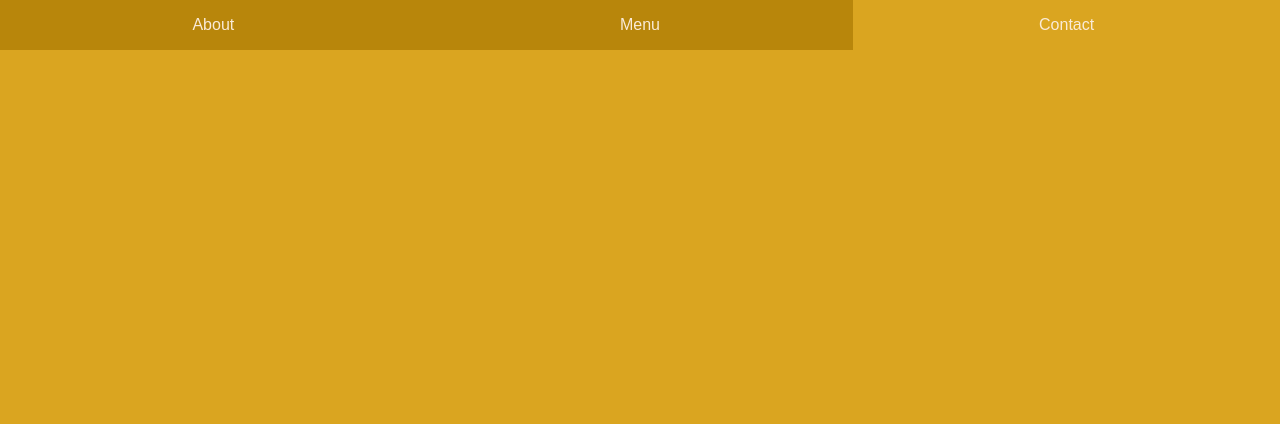
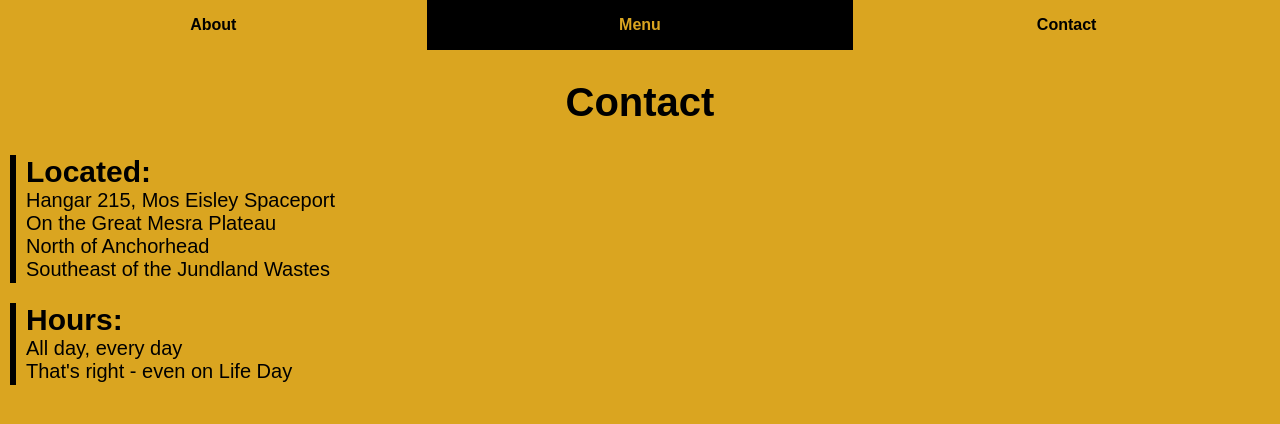
Before and after one commit to CutlerSheridan/restaurant, a website built with webpack: page dist/index.html in a window 1280 px wide. Both pictures are taken after a click on the element "Contact". Built offline with nearby package versions, Linux system fonts and the light colour scheme.

Commit message:
0.4.1 Contact; convert HTML to JS

```diff
--- /dev/null
+++ b/src/contact-content.js
@@ -0,0 +1,47 @@
+const createContact = () => {
+    const header = document.createElement("h1");
+    header.classList.add("h1-c");
+    header.textContent = "Contact";
+
+    const textBlocks = [
+        {
+            headline: "Located:",
+            textLines: [
+                "Hangar 215, Mos Eisley Spaceport",
+                "On the Great Mesra Plateau",
+                "North of Anchorhead",
+                "Southeast of the Jundland Wastes"
+            ]
+        },
+        {
+            headline: "Hours:",
+            textLines: [
+                "All day, every day",
+                "That's right - even on Life Day"
+            ]
+        }
+    ]
+    const contactSections = document.createElement("div");
+    for (let i = 0; i < textBlocks.length; i++) {
+        const containerDiv = document.createElement("div");
+        containerDiv.classList.add("contact-block");
+        const headline = document.createElement("h2");
+        headline.classList.add("h2-c");
+        headline.textContent = textBlocks[i].headline;
+        containerDiv.append(headline);
+        for (let n = 0; n < textBlocks[i].textLines.length; n++) {
+            const newPara = document.createElement("p");
+            newPara.textContent = textBlocks[i].textLines[n];
+            containerDiv.append(newPara);
+        }
+        contactSections.append(containerDiv);
+    }
+    const contactContainer = document.createElement("section");
+    contactContainer.classList.add("content-container");
+    contactContainer.append(header, contactSections);
+
+    const baseContainer = document.querySelector(".base-container");
+    baseContainer.after(contactContainer);
+}
+
+export default createContact;
--- a/src/index.js
+++ b/src/index.js
@@ -1,5 +1,6 @@
 import createHome from "./home-content";
 import createMenu from "./menu-content";
+import createContact from "./contact-content";
 import clearDOMBody from "./clear-DOM-body";
 
 const createBase = (() => {
@@ -45,6 +46,7 @@
                     createMenu();
                     break;
                 case "tab-contact":
+                    createContact();
                     break;
             }
         }
--- a/styles/style.css
+++ b/styles/style.css
@@ -1,6 +1,6 @@
 :root {
     font-size: 62.5%;
-    color: antiquewhite;
+    color: black;
     background-color: goldenrod;
 }
 * {
@@ -29,10 +29,14 @@
     height: 5rem;
     /* border: 1px solid limegreen; */
     text-align: center;
-    background: darkgoldenrod;
+    background: black;
+    color: goldenrod;
+    font-weight: bold;
 }
-.active-tab {
+.active-tab,
+.tab:hover {
     background: goldenrod;
+    color: black;
 }
 /* -- HEADER END -- */
 
@@ -54,6 +58,7 @@
     background-size: cover;
     background-repeat: no-repeat;
     background-position: center;
+    color: antiquewhite;
 }
 .splash-text {
     display: block;
@@ -137,6 +142,8 @@
 /* ******************** */
 /* ******************** */
 
+/* -- MENU START -- */
+
 .h1-m {
     margin: 3rem 0 .7rem 0;
     text-align: center;
@@ -169,6 +176,7 @@
 }
 .menu-item-desc {
     font-size: 1.6rem;
+    font-weight: initial;
     /* font-style: italic; */
 }
 .pic-container {
@@ -181,3 +189,27 @@
     object-fit: cover;
     border-left: .6rem solid black;
 }
+
+/* -- MENU END -- */
+
+/* ******************** */
+/* ******************** */
+/* ******************** */
+/* ******************** */
+/* ******************** */
+
+/* -- CONTACT START -- */
+.h1-c {
+    margin: 3rem;
+    text-align: center;
+    font-size: 4rem;
+}
+.contact-block {
+    margin: 2rem 1rem;
+    padding-left: 1rem;
+    padding-bottom: .2rem;
+    font-size: 2rem;
+    /* border-right: .6rem solid black; */
+    border-left: .6rem solid black;
+}
+/* -- CONTACT END -- */
```
Also changed, not shown: README.md, dist/bundle.js, dist/index.html.
